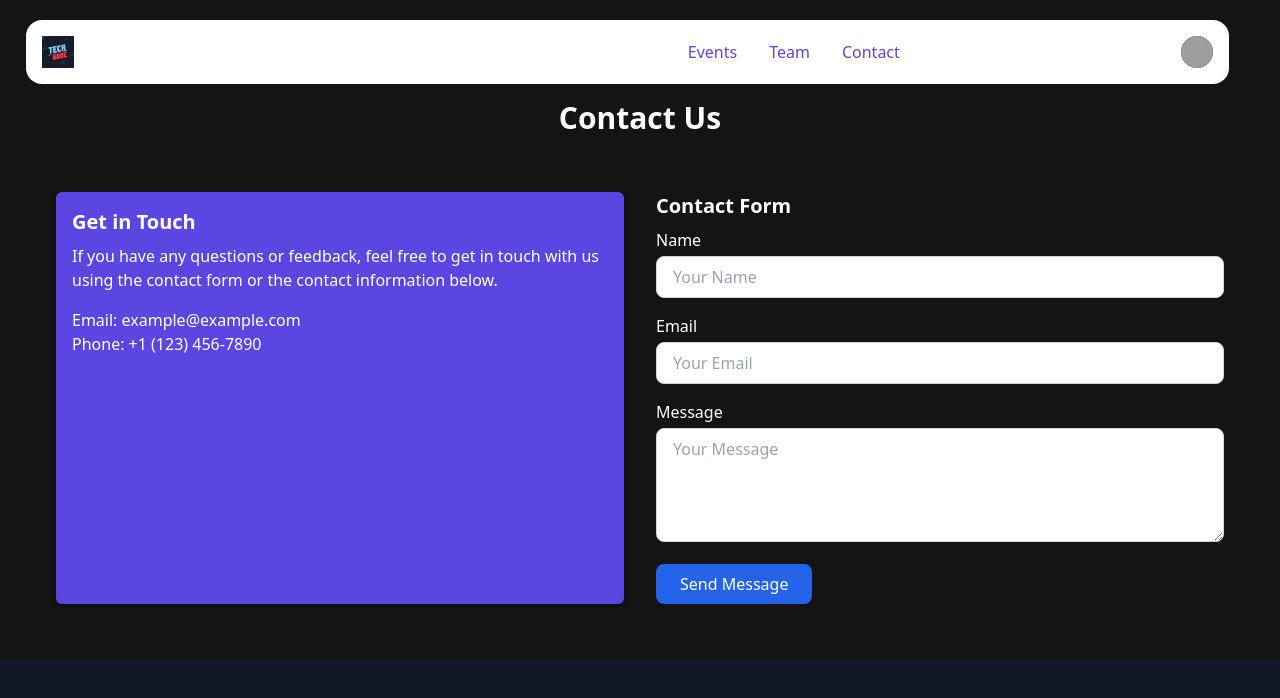
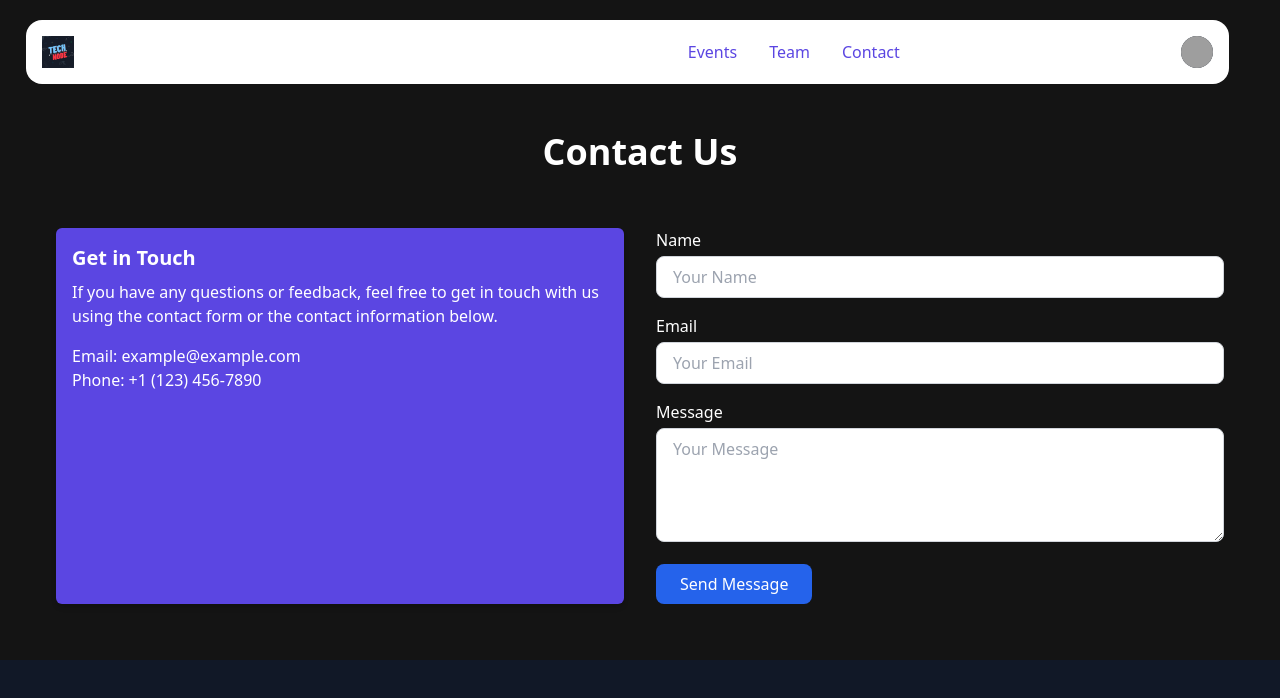
Before and after one commit to TechNodes2-0/TechNode-Community-Website, a React (Vite) app in the folder Technodes/: page /Contact in a window 1280 px wide. Shown: the top 698 px of the page. Built offline with nearby package versions, Linux system fonts and the light colour scheme; grey boxes are pictures that could not be loaded.

Commit message:
UI and Link Fix on Contact Us Page

```diff
--- a/Technodes/src/Pages/Contact.jsx
+++ b/Technodes/src/Pages/Contact.jsx
@@ -1,7 +1,7 @@
 const Contact = () => {
   return (
     <div className="p-10 pt-20 bg-primary">
-      <p className='text-3xl font-bold text-center'>Contact Us</p>
+      <p className='text-4xl mt-8 font-bold text-center'>Contact Us</p>
       <div className="container mx-auto p-4 mt-10">
         <div className="grid grid-cols-1 md:grid-cols-2 gap-8">
           <div className="bg-secondary shadow-md rounded-md p-4">
@@ -15,7 +15,6 @@ const Contact = () => {
             </ul>
           </div>
           <div>
-            <h2 className="text-xl font-bold mb-2">Contact Form</h2>
             <form>
               <div className="mb-4">
                 <label htmlFor="name" className="block mb-1 text-textcolor">
@@ -26,7 +25,7 @@ const Contact = () => {
                   id="name"
                   name="name"
                   placeholder="Your Name"
-                  className="w-full px-4 py-2 rounded-lg border border-gray-300 focus:outline-none focus:ring-2 focus:ring-blue-600"
+                  className="w-full px-4 py-2 rounded-lg border border-gray-300 focus:outline-none focus:ring-2 focus:ring-blue-600 text-gray-600"
                 />
               </div>
               <div className="mb-4">
@@ -38,7 +37,7 @@ const Contact = () => {
                   id="email"
                   name="email"
                   placeholder="Your Email"
-                  className="w-full px-4 py-2 rounded-lg border border-gray-300 focus:outline-none focus:ring-2 focus:ring-blue-600"
+                  className="w-full px-4 py-2 rounded-lg border border-gray-300 focus:outline-none focus:ring-2 focus:ring-blue-600 text-gray-600 invalid:text-red-500"
                 />
               </div>
               <div className="mb-4">
@@ -50,7 +49,7 @@ const Contact = () => {
                   name="message"
                   rows="4"
                   placeholder="Your Message"
-                  className="w-full px-4 py-2 rounded-lg border border-gray-300 focus:outline-none focus:ring-2 focus:ring-blue-600"
+                  className="w-full px-4 py-2 rounded-lg border border-gray-300 focus:outline-none focus:ring-2 focus:ring-blue-600 text-gray-600"
                 ></textarea>
               </div>
               <button
--- a/Technodes/src/components/Footer.jsx
+++ b/Technodes/src/components/Footer.jsx
@@ -1,4 +1,5 @@
 import React from "react";
+import { Link } from "react-router-dom"
 
 export default function Footer() {
   return (
@@ -54,9 +55,7 @@ export default function Footer() {
                   </a>
                 </li>
                 <li class="mb-4">
-                  <a href="#" class="hover:underline">
-                    Contact Us
-                  </a>
+                <Link to="/Contact">Contact Us</Link>
                 </li>
               </ul>
             </div>
```
